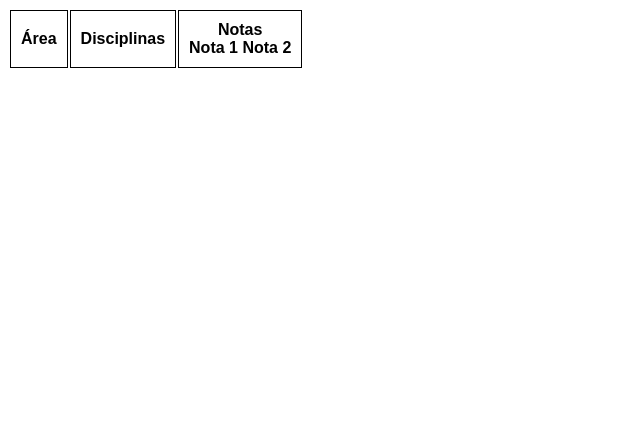
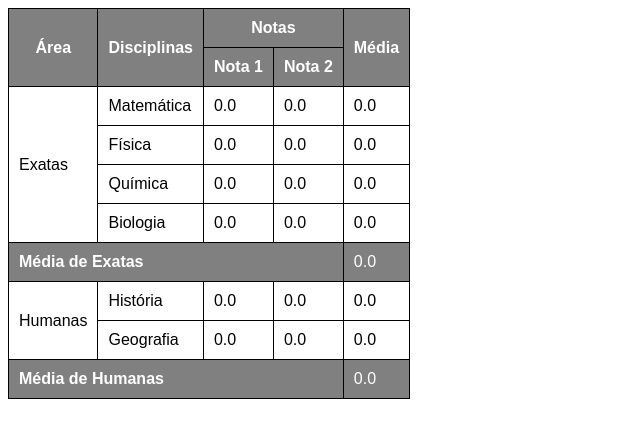
Before and after one commit to loyanemenezes/html-css, a plain HTML site: page desafios/d014/tabela01.html in a window 1280 px wide. Shown: the whole page, without its empty margins (0-640 px from the left). Drawn offline with Linux system fonts and the light colour scheme.

Commit message:
Update tabela 04

```diff
--- a/desafios/d014/tabela01.html
+++ b/desafios/d014/tabela01.html
@@ -10,21 +10,93 @@
             font-family: Arial, Helvetica, sans-serif;
         }
 
-        th {
+        table {
+            border-collapse: collapse;
+        }
+
+        th, td {
             border: 1px solid black;
             padding: 10px;
+        }
+
+        th {
+            background-color: grey;
+            color: white;
+        }
+
+        td.q1 {
+            background-color: grey;
+            color: white;
+        }
+
+        th.q2 {
+            text-align: left;
         }
     </style>
 </head>
 <body>
     <table>
-        <tr>
-            <th colspan="2">Área</th>
-            <th colspan="2">Disciplinas</th>
-            <th>Notas <br> Nota 1 Nota 2</th>
+        <thead>
+            <tr>
+                <th rowspan="2" scope="col">Área</th>
+                <th rowspan="2" scope="rowgroup">Disciplinas</th>
+                <th colspan="2" scope="colgroup">Notas</th>
+                <th rowspan="2" scope="colgroup">Média</th>
+            </tr>
+            <tr>
+                <th scope="colgroup">Nota 1</th>
+                <th scope="colgroup">Nota 2</th>
+            </tr>
+        </thead>
+        <tbody>
+            <tr>
+                <td rowspan="4">Exatas</td>
+                <td>Matemática</td>
+                <td>0.0</td>
+                <td>0.0</td>
+                <td>0.0</td>
+            </tr>
+            <tr>
+                <td>Física</td>
+                <td>0.0</td>
+                <td>0.0</td>
+                <td>0.0</td>
+            </tr>
+            <tr>
+                <td>Química</td>
+                <td>0.0</td>
+                <td>0.0</td>
+                <td>0.0</td>
+            </tr>
+            <tr>
+                <td>Biologia</td>
+                <td>0.0</td>
+                <td>0.0</td>
+                <td>0.0</td>
+            </tr>
+            <tr>
+                <th colspan="4" scope="row" class="q2">Média de Exatas</th>
+                <td class="q1">0.0</td>
+            </tr>
+            <tr>
+                <td rowspan="2">Humanas</td>
+                <td>História</td>
+                <td>0.0</td>
+                <td>0.0</td>
+                <td>0.0</td>
+            </tr>
+            <tr>
+                <td>Geografia</td>
+                <td>0.0</td>
+                <td>0.0</td>
+                <td>0.0</td>
+            </tr>
+            <tr>
+                <th colspan="4" scope="row" class="q2">Média de Humanas</th>
+                <td class="q1"">0.0</td>
+            </tr>
 
-
-        </tr>
+        </tbody>
     </table>
 </body>
 </html>
```
